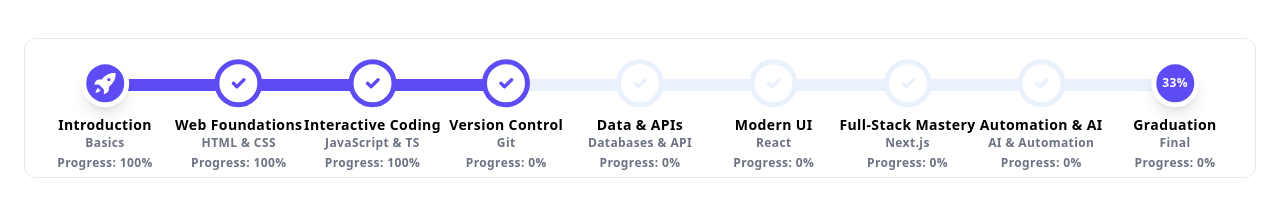
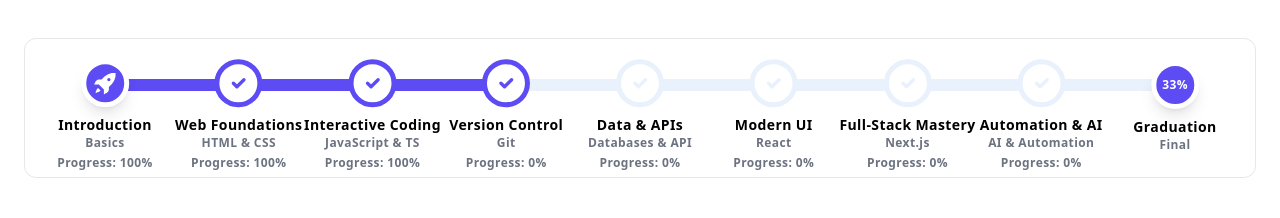
Before and after one commit to Eravity/Rocket.dev, a Next.js app: page / in a window 1280 px wide. Shown: the part 215-433 px from the top of the page. Built offline with nearby package versions, Linux system fonts and the light colour scheme; no server answers; the database is empty.

Commit message:
Adjust Roadmap component styles

```diff
--- a/src/app/_components/Roadmap.tsx
+++ b/src/app/_components/Roadmap.tsx
@@ -42,7 +42,7 @@
             const isFirst = index === 0;
             const isLast = index === totalSteps - 1;
             const leftPercent = (index / (totalSteps - 1)) * 100;
-            const transformStyle = "translate(-50%, -23%)";
+            const transformStyle = !isLast ? "translate(-50%, -23%)" : "translate(-50%, -25%)";
 
             return (
               <div
@@ -76,7 +76,9 @@
                 <div className="mt-2 text-sm font-semibold text-center text-gray-500">
                   <h1 className="font-bold text-black">{chapter.title}</h1>
                   <h1 className="text-xs w-13">{chapter.description || ""}</h1>
-                  <h1 className="text-xs mt-1">Progress: {chapter.completion}%</h1>
+                  <h1 className="text-xs mt-1">
+                    {!isLast ? `Progress: ${chapter.completion}%` : ""}
+                  </h1>
                 </div>
               </div>
             );
```
